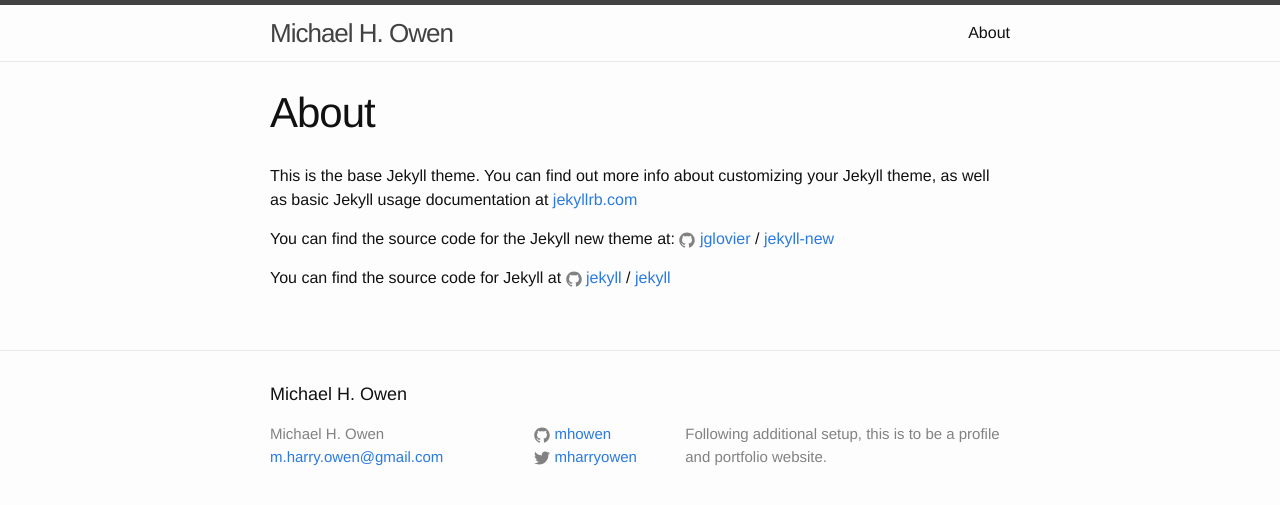
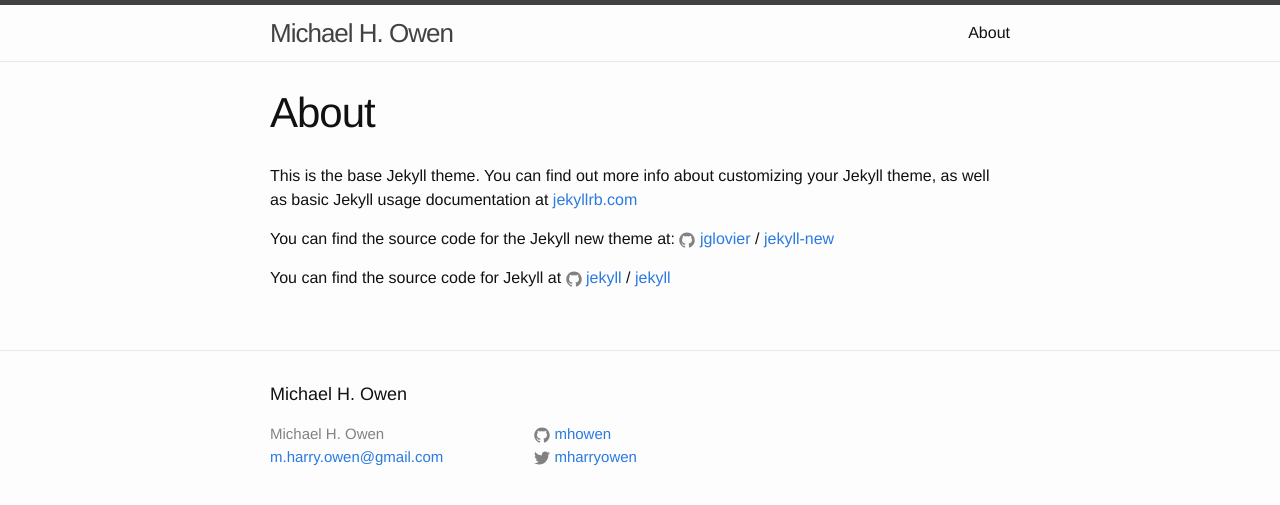
Before and after one commit to mhowen/mhowen.github.io, a Jekyll site: the page built from about.md, in a window 1280 px wide. Shown: the top 505 px of the page. Built offline with Jekyll 4.4.1, drawn with Linux system fonts in a browser that asks for light colours.

Commit message:
Remove disclaimer

```diff
--- a/_config.yml
+++ b/_config.yml
@@ -9,7 +9,6 @@
 title: Michael H. Owen
 email: m.harry.owen@gmail.com
 description: > # this means to ignore newlines until "baseurl:"
-  Following additional setup, this is to be a profile and portfolio website.
 baseurl: "" # the subpath of your site, e.g. /blog
 url: "http://mharryowen.com" # the base hostname & protocol for your site
 twitter_username: mharryowen
```
